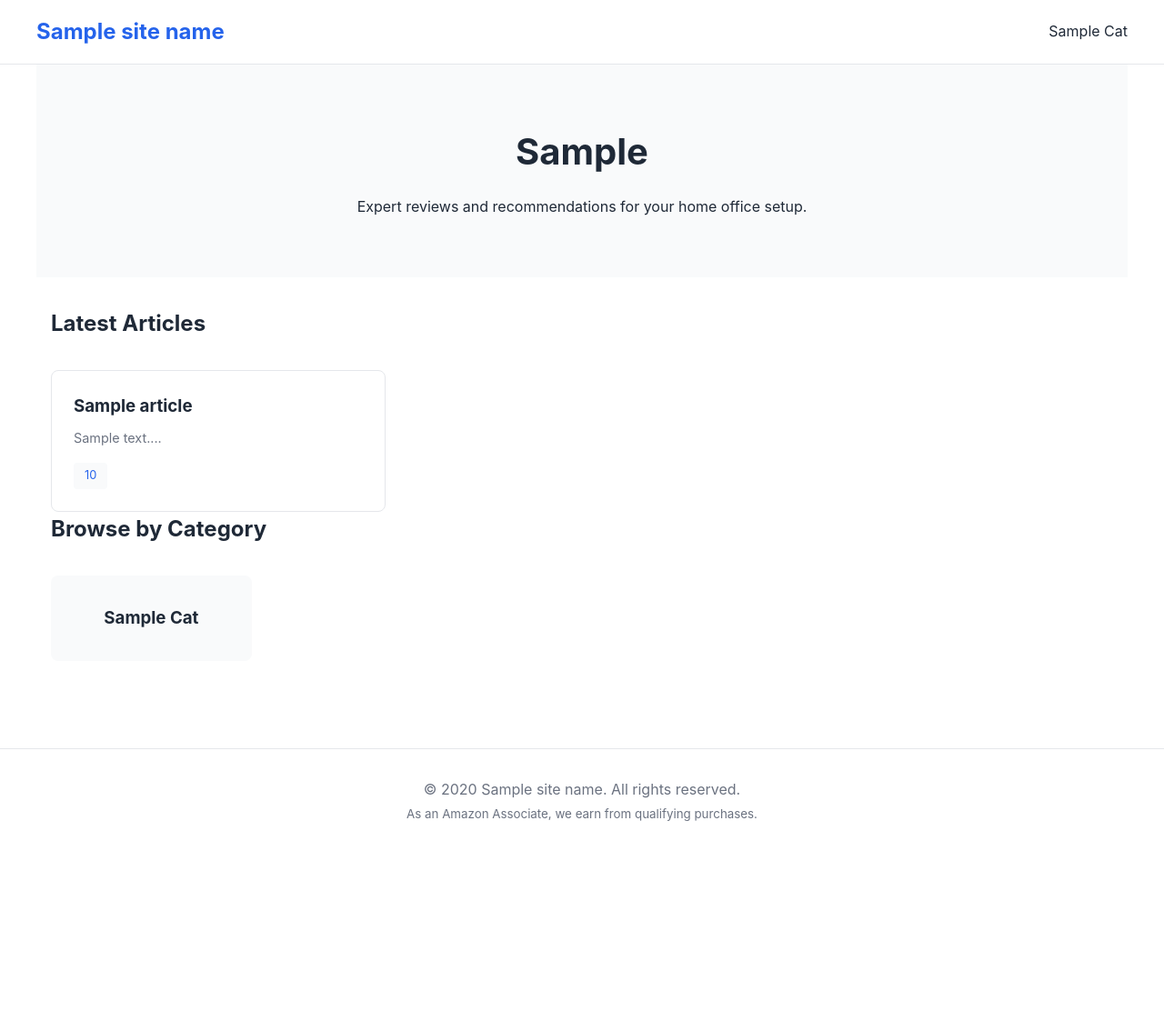
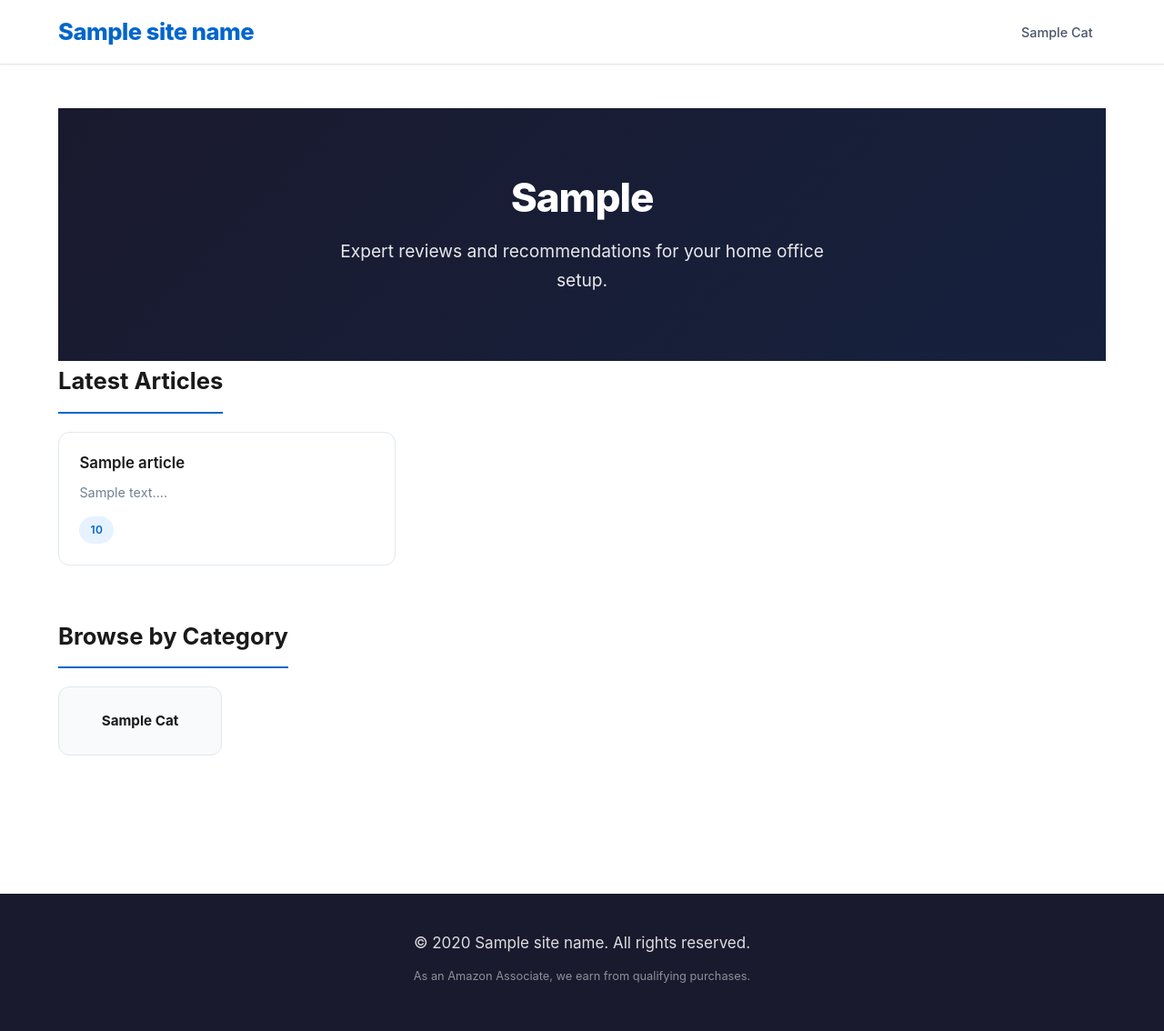
Before and after one commit to Dmill154/content-machine, a Python web app: template agent/site/templates/index.html in a window 1280 px wide. Shown: the whole page at 91% size. Before the commit the page ends 903 px from the top, so only its background shows below. Run offline with Jinja, Linux system fonts and the light colour scheme; the template is opened without the code that fills it: most values are stand-ins (such as "Sample title", 1, 10 or a date in 2020).

Commit message:
Upgrade to professional affiliate site design

```diff
--- a/agent/site/static/css/style.css
+++ b/agent/site/static/css/style.css
@@ -1,234 +1,450 @@
-/* Budget Office Setup - Styles */
+/* Desk Deals - Professional Affiliate Site Design */
+/* Modern, trustworthy design inspired by Wirecutter & Tom's Guide */
+
 :root {
-    --primary: #2563eb;
-    --primary-dark: #1d4ed8;
-    --text: #1f2937;
-    --text-light: #6b7280;
+    --primary: #0066cc;
+    --primary-dark: #004d99;
+    --primary-light: #e6f2ff;
+    --accent: #ff6b35;
+    --accent-hover: #e55a2b;
+    --success: #10b981;
+    --text: #1a1a1a;
+    --text-secondary: #4a5568;
+    --text-muted: #718096;
     --bg: #ffffff;
-    --bg-alt: #f9fafb;
-    --border: #e5e7eb;
+    --bg-alt: #f8fafc;
+    --bg-dark: #1a1a2e;
+    --border: #e2e8f0;
+    --shadow: 0 4px 6px -1px rgba(0,0,0,0.1), 0 2px 4px -1px rgba(0,0,0,0.06);
+    --shadow-lg: 0 10px 15px -3px rgba(0,0,0,0.1), 0 4px 6px -2px rgba(0,0,0,0.05);
+    --radius: 8px;
+    --radius-lg: 12px;
     --max-width: 1200px;
 }
 
-* {
+*, *::before, *::after {
     margin: 0;
     padding: 0;
     box-sizing: border-box;
 }
 
+html { scroll-behavior: smooth; }
+
 body {
-    font-family: -apple-system, BlinkMacSystemFont, 'Segoe UI', Roboto, sans-serif;
-    line-height: 1.6;
+    font-family: -apple-system, BlinkMacSystemFont, 'Segoe UI', Roboto, 'Helvetica Neue', Arial, sans-serif;
+    font-size: 17px;
+    line-height: 1.7;
     color: var(--text);
     background: var(--bg);
+    -webkit-font-smoothing: antialiased;
 }
 
+/* ===== HEADER ===== */
 header {
+    background: var(--bg);
     border-bottom: 1px solid var(--border);
-    padding: 1rem;
+    position: sticky;
+    top: 0;
+    z-index: 100;
+    box-shadow: 0 1px 3px rgba(0,0,0,0.05);
 }
 
 nav {
     max-width: var(--max-width);
     margin: 0 auto;
+    padding: 0 1.5rem;
     display: flex;
     justify-content: space-between;
     align-items: center;
+    height: 70px;
 }
 
 .logo {
-    font-size: 1.5rem;
-    font-weight: bold;
+    font-size: 1.6rem;
+    font-weight: 800;
     color: var(--primary);
     text-decoration: none;
+    letter-spacing: -0.5px;
 }
 
 nav ul {
     display: flex;
     list-style: none;
-    gap: 2rem;
+    gap: 0.25rem;
 }
 
-nav a {
-    color: var(--text);
+nav ul li a {
+    color: var(--text-secondary);
     text-decoration: none;
+    font-weight: 500;
+    font-size: 0.9rem;
+    padding: 0.5rem 0.9rem;
+    border-radius: var(--radius);
+    transition: all 0.2s;
 }
 
-nav a:hover {
+nav ul li a:hover {
     color: var(--primary);
+    background: var(--primary-light);
 }
 
+/* ===== HERO ===== */
+.hero {
+    background: linear-gradient(135deg, var(--bg-dark) 0%, #16213e 100%);
+    color: white;
+    padding: 4.5rem 1.5rem;
+    text-align: center;
+    margin: 0;
+}
+
+.hero h1 {
+    font-size: 2.75rem;
+    font-weight: 800;
+    margin-bottom: 1rem;
+    letter-spacing: -1px;
+    line-height: 1.2;
+}
+
+.hero p {
+    font-size: 1.2rem;
+    opacity: 0.9;
+    max-width: 550px;
+    margin: 0 auto;
+}
+
+/* ===== MAIN ===== */
 main {
     max-width: var(--max-width);
     margin: 0 auto;
-    padding: 2rem 1rem;
+    padding: 3rem 1.5rem;
 }
 
-.hero {
-    text-align: center;
-    padding: 4rem 0;
-    background: var(--bg-alt);
-    margin: -2rem -1rem 2rem;
-    padding-left: 1rem;
-    padding-right: 1rem;
+section { margin-bottom: 3.5rem; }
+
+section > h2 {
+    font-size: 1.6rem;
+    font-weight: 700;
+    margin-bottom: 1.25rem;
+    color: var(--text);
+    padding-bottom: 0.75rem;
+    border-bottom: 2px solid var(--primary);
+    display: inline-block;
 }
 
-.hero h1 {
-    font-size: 2.5rem;
-    margin-bottom: 1rem;
-}
-
+/* ===== ARTICLE CARDS ===== */
 .posts-grid {
     display: grid;
-    grid-template-columns: repeat(auto-fill, minmax(300px, 1fr));
-    gap: 2rem;
-    margin-top: 2rem;
+    grid-template-columns: repeat(auto-fill, minmax(320px, 1fr));
+    gap: 1.25rem;
 }
 
 .post-card {
+    background: var(--bg);
     border: 1px solid var(--border);
-    border-radius: 8px;
-    padding: 1.5rem;
-    transition: box-shadow 0.2s;
+    border-radius: var(--radius-lg);
+    transition: all 0.25s ease;
+    overflow: hidden;
 }
 
 .post-card:hover {
-    box-shadow: 0 4px 12px rgba(0,0,0,0.1);
+    border-color: var(--primary);
+    box-shadow: var(--shadow-lg);
+    transform: translateY(-3px);
 }
 
 .post-card a {
+    display: block;
+    padding: 1.4rem;
     text-decoration: none;
     color: inherit;
 }
 
 .post-card h3 {
+    font-size: 1.05rem;
+    font-weight: 600;
     color: var(--text);
-    margin-bottom: 0.5rem;
+    margin-bottom: 0.6rem;
+    line-height: 1.4;
 }
 
 .post-card p {
-    color: var(--text-light);
+    color: var(--text-muted);
     font-size: 0.9rem;
+    line-height: 1.5;
+    margin-bottom: 0.9rem;
 }
 
 .category {
     display: inline-block;
+    background: var(--primary-light);
+    color: var(--primary);
+    padding: 0.3rem 0.75rem;
+    border-radius: 50px;
+    font-size: 0.75rem;
+    font-weight: 600;
+    text-transform: uppercase;
+    letter-spacing: 0.5px;
+}
+
+/* ===== CATEGORY GRID ===== */
+.category-grid {
+    display: grid;
+    grid-template-columns: repeat(auto-fill, minmax(160px, 1fr));
+    gap: 0.9rem;
+}
+
+.category-card {
     background: var(--bg-alt);
-    padding: 0.25rem 0.75rem;
-    border-radius: 4px;
-    font-size: 0.8rem;
-    margin-top: 1rem;
-    color: var(--primary);
+    border: 1px solid var(--border);
+    padding: 1.5rem 1rem;
+    border-radius: var(--radius-lg);
+    text-align: center;
+    text-decoration: none;
+    color: var(--text);
+    font-weight: 600;
+    font-size: 0.95rem;
+    transition: all 0.25s ease;
+}
+
+.category-card:hover {
+    background: var(--primary);
+    color: white;
+    border-color: var(--primary);
+    transform: translateY(-2px);
+    box-shadow: var(--shadow);
+}
+
+.category-card h3 { font-size: 0.95rem; }
+
+/* ===== ARTICLE PAGE ===== */
+article.post {
+    max-width: 780px;
+    margin: 0 auto;
 }
 
 .post-header {
     margin-bottom: 2rem;
+    padding-bottom: 1.25rem;
+    border-bottom: 1px solid var(--border);
 }
 
 .post-header h1 {
-    font-size: 2rem;
-    margin-bottom: 1rem;
+    font-size: 2.1rem;
+    font-weight: 800;
+    line-height: 1.25;
+    margin-bottom: 0.9rem;
+    letter-spacing: -0.5px;
 }
 
 .meta {
-    color: var(--text-light);
+    display: flex;
+    align-items: center;
+    gap: 0.9rem;
+    color: var(--text-muted);
     font-size: 0.9rem;
 }
 
+/* ===== ARTICLE CONTENT ===== */
 .post-content {
-    max-width: 800px;
+    font-size: 1.05rem;
+    line-height: 1.75;
 }
 
 .post-content h2 {
-    margin-top: 2rem;
-    margin-bottom: 1rem;
+    font-size: 1.5rem;
+    font-weight: 700;
+    margin: 2.25rem 0 0.9rem;
+    padding-top: 0.75rem;
+    color: var(--text);
 }
 
 .post-content h3 {
-    margin-top: 1.5rem;
-    margin-bottom: 0.75rem;
+    font-size: 1.25rem;
+    font-weight: 600;
+    margin: 1.75rem 0 0.6rem;
+    color: var(--text);
 }
 
 .post-content p {
-    margin-bottom: 1rem;
+    margin-bottom: 1.1rem;
+    color: var(--text-secondary);
 }
 
 .post-content ul, .post-content ol {
-    margin-bottom: 1rem;
-    padding-left: 2rem;
+    margin: 1.1rem 0;
+    padding-left: 1.4rem;
 }
 
 .post-content li {
-    margin-bottom: 0.5rem;
+    margin-bottom: 0.6rem;
+    color: var(--text-secondary);
 }
 
+.post-content strong {
+    color: var(--text);
+    font-weight: 600;
+}
+
+/* ===== LINKS & CTAs ===== */
 .post-content a {
     color: var(--primary);
+    text-decoration: none;
+    font-weight: 500;
 }
 
 .post-content a:hover {
     text-decoration: underline;
 }
 
+/* Amazon affiliate buttons - stand out! */
+.post-content a[href*="amazon"] {
+    display: inline-block;
+    background: linear-gradient(135deg, var(--accent) 0%, #ff8c5a 100%);
+    color: white !important;
+    padding: 0.7rem 1.4rem;
+    border-radius: var(--radius);
+    font-weight: 700;
+    font-size: 0.95rem;
+    text-decoration: none !important;
+    transition: all 0.2s ease;
+    margin: 0.4rem 0;
+    box-shadow: 0 2px 8px rgba(255,107,53,0.3);
+}
+
+.post-content a[href*="amazon"]:hover {
+    background: linear-gradient(135deg, var(--accent-hover) 0%, #ff7a42 100%);
+    transform: translateY(-2px);
+    box-shadow: 0 4px 12px rgba(255,107,53,0.4);
+}
+
+/* ===== TABLES ===== */
 .post-content table {
     width: 100%;
     border-collapse: collapse;
-    margin: 1rem 0;
-}
-
-.post-content th, .post-content td {
-    border: 1px solid var(--border);
-    padding: 0.75rem;
-    text-align: left;
+    margin: 1.25rem 0;
+    font-size: 0.9rem;
+    border-radius: var(--radius);
+    overflow: hidden;
+    box-shadow: var(--shadow);
 }
 
 .post-content th {
-    background: var(--bg-alt);
+    background: var(--bg-dark);
+    color: white;
+    padding: 0.9rem;
+    text-align: left;
+    font-weight: 600;
 }
 
-.category-grid {
-    display: grid;
-    grid-template-columns: repeat(auto-fill, minmax(200px, 1fr));
-    gap: 1rem;
-    margin-top: 2rem;
+.post-content td {
+    padding: 0.9rem;
+    border-bottom: 1px solid var(--border);
+    color: var(--text-secondary);
 }
 
-.category-card {
-    background: var(--bg-alt);
-    padding: 2rem;
-    border-radius: 8px;
-    text-align: center;
-    text-decoration: none;
-    color: var(--text);
-    transition: background 0.2s;
+.post-content tr:last-child td { border-bottom: none; }
+.post-content tr:nth-child(even) { background: var(--bg-alt); }
+
+/* ===== BLOCKQUOTES ===== */
+.post-content blockquote {
+    background: var(--primary-light);
+    border-left: 4px solid var(--primary);
+    padding: 1rem 1.25rem;
+    margin: 1.25rem 0;
+    border-radius: 0 var(--radius) var(--radius) 0;
 }
 
-.category-card:hover {
-    background: var(--primary);
-    color: white;
+.post-content blockquote p {
+    margin: 0;
+    color: var(--text);
+}
+
+/* ===== FOOTER ===== */
+.post-footer {
+    margin-top: 2.5rem;
+    padding-top: 1.25rem;
+    border-top: 1px solid var(--border);
+    color: var(--text-muted);
+    font-size: 0.85rem;
 }
 
 footer {
-    border-top: 1px solid var(--border);
-    padding: 2rem 1rem;
+    background: var(--bg-dark);
+    color: white;
+    padding: 2.5rem 1.5rem;
     text-align: center;
-    color: var(--text-light);
-    margin-top: 4rem;
+    margin-top: 3rem;
 }
 
+footer p { opacity: 0.85; margin-bottom: 0.4rem; }
+footer small { opacity: 0.6; font-size: 0.8rem; }
+
+/* ===== CATEGORY PAGE ===== */
+.category-page h1 {
+    font-size: 2rem;
+    font-weight: 800;
+    margin-bottom: 0.6rem;
+}
+
+.category-page > p {
+    color: var(--text-muted);
+    font-size: 1.05rem;
+    margin-bottom: 1.75rem;
+}
+
+/* ===== RESPONSIVE ===== */
 @media (max-width: 768px) {
+    body { font-size: 16px; }
+
     nav {
         flex-direction: column;
-        gap: 1rem;
+        height: auto;
+        padding: 0.9rem;
+        gap: 0.75rem;
     }
 
     nav ul {
-        gap: 1rem;
         flex-wrap: wrap;
         justify-content: center;
+        gap: 0.2rem;
     }
 
-    .hero h1 {
-        font-size: 1.75rem;
+    nav ul li a {
+        padding: 0.35rem 0.6rem;
+        font-size: 0.8rem;
+    }
+
+    .hero { padding: 2.5rem 1.25rem; }
+    .hero h1 { font-size: 1.9rem; }
+    .hero p { font-size: 1rem; }
+
+    main { padding: 1.75rem 1rem; }
+
+    .posts-grid { grid-template-columns: 1fr; }
+
+    .post-header h1 { font-size: 1.6rem; }
+    .post-content { font-size: 1rem; }
+    .post-content h2 { font-size: 1.3rem; }
+    .post-content h3 { font-size: 1.15rem; }
+
+    .category-grid { grid-template-columns: repeat(2, 1fr); }
+
+    .post-content a[href*="amazon"] {
+        display: block;
+        text-align: center;
     }
 }
+
+@media (max-width: 480px) {
+    .category-grid { grid-template-columns: 1fr; }
+}
+
+/* ===== ANIMATION ===== */
+.post-card {
+    animation: fadeIn 0.35s ease-out;
+}
+
+@keyframes fadeIn {
+    from { opacity: 0; transform: translateY(8px); }
+    to { opacity: 1; transform: translateY(0); }
+}
```
